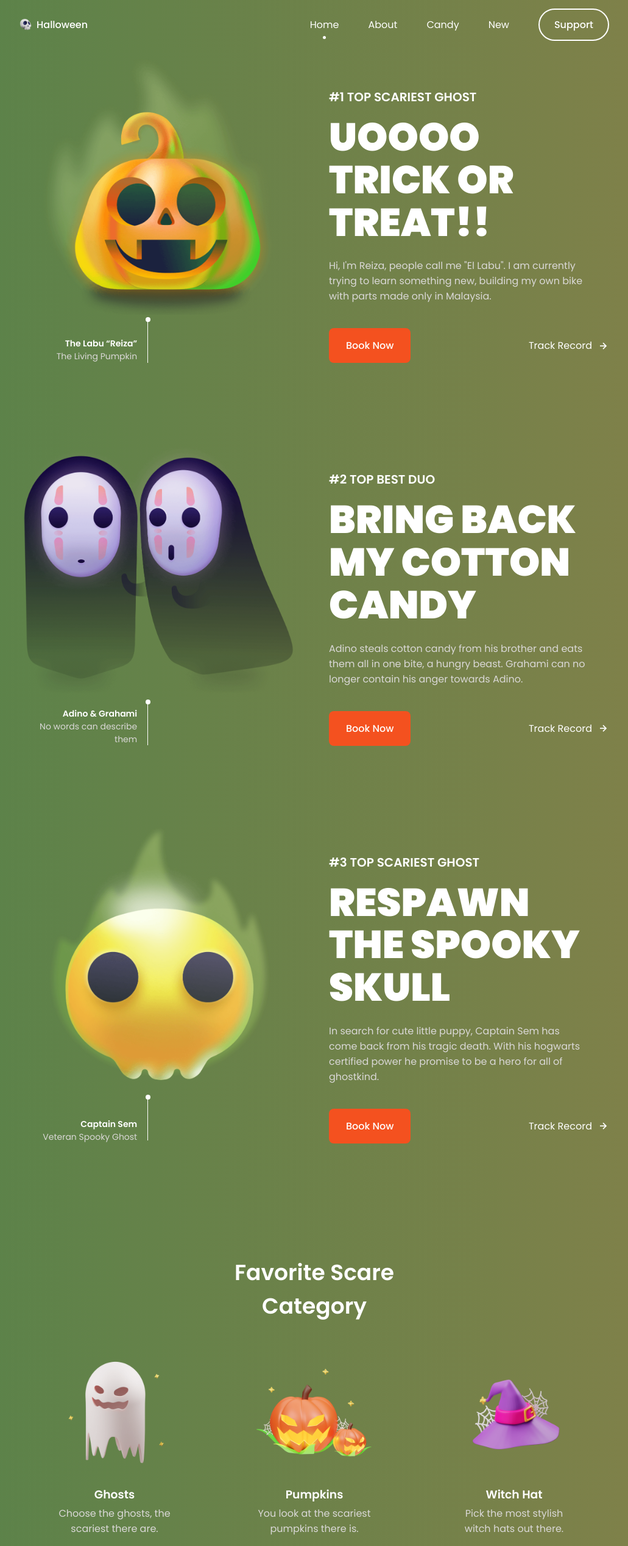
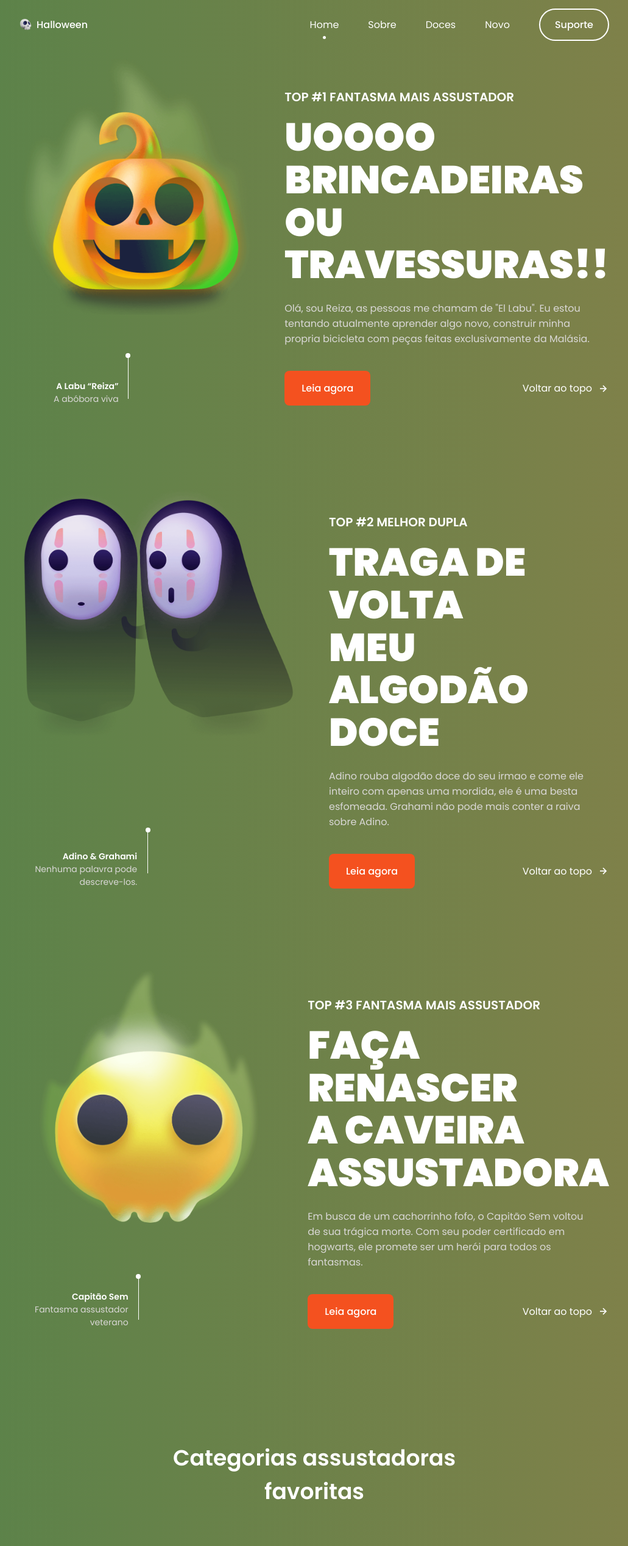
Before and after one commit to NicolasMoraesDeSouza/halloween_website, a plain HTML site: page index.html in a window 1280 px wide. Shown: the top 2535 px of the page at 61% size, without its empty margins (124-1155 px from the left). Drawn offline with nearby package versions, Linux system fonts and the light colour scheme.

Commit message:
Completando projeto

```diff
--- a/index.html
+++ b/index.html
@@ -31,18 +31,18 @@
                     </li>
 
                     <li class="nav__item">
-                        <a href="#about" class="nav__link">About</a>
+                        <a href="#about" class="nav__link">Sobre</a>
                     </li>
 
                     <li class="nav__item">
-                        <a href="#trick" class="nav__link">Candy</a>
+                        <a href="#trick" class="nav__link">Doces</a>
                     </li>
 
                     <li class="nav__item">
-                        <a href="#new" class="nav__link">New</a>
+                        <a href="#new" class="nav__link">Novo</a>
                     </li>
 
-                    <a href="#" class="button button--ghost">Support</a>
+                    <a href="#" class="button button--ghost">Suporte</a>
                 </ul>
 
                 <div class="nav__close" id="nav-close">
@@ -72,21 +72,21 @@
                                 <div class="home__indicator"></div>
 
                                 <div class="home__details-img">
-                                    <h4 class="home__details-title">The Labu “Reiza”</h4>
-                                    <span class="home__details-subtitle">The Living Pumpkin</span>
+                                    <h4 class="home__details-title">A Labu “Reiza”</h4>
+                                    <span class="home__details-subtitle">A abóbora viva</span>
                                 </div>
                             </div>
 
                             <div class="home__data">
-                                <h3 class="home__subtitle">#1 Top Scariest Ghost</h3>
-                                <h1 class="home__title">UOOOO <br> TRICK OR <br> TREAT!!</h1>
-                                <p class="home__description">Hi, I'm Reiza, people call me "El Labu". I am currently trying to learn
-                                    something new, building my own bike with parts made only in Malaysia.
+                                <h3 class="home__subtitle">Top #1 Fantasma mais assustador</h3>
+                                <h1 class="home__title">UOOOO <br> BRINCADEIRAS OU <br> TRAVESSURAS!!</h1>
+                                <p class="home__description">Olá, sou Reiza, as pessoas me chamam de "El Labu". Eu estou tentando atualmente aprender algo novo, construir minha propria bicicleta com peças feitas exclusivamente da Malásia.
+
                                 </p>
 
                                 <div class="home__buttons">
-                                    <a href="#" class="button">Book Now</a>
-                                    <a href="#" class="button--link button--flex">Track Record <i class='bx bx-right-arrow-alt button__icon'></i></a>
+                                    <a href="#" class="button">Leia agora</a>
+                                    <a href="#" class="button--link button--flex">Voltar ao topo<i class='bx bx-right-arrow-alt button__icon'></i></a>
                                 </div>
                             </div>
                         </div>
@@ -101,20 +101,19 @@
 
                                 <div class="home__details-img">
                                     <h4 class="home__details-title">Adino & Grahami</h4>
-                                    <span class="home__details-subtitle">No words can describe them</span>
+                                    <span class="home__details-subtitle">Nenhuma palavra pode descreve-los.</span>
                                 </div>
                             </div>
 
                             <div class="home__data">
-                                <h3 class="home__subtitle">#2 top Best duo</h3>
-                                <h1 class="home__title">BRING BACK <br> MY COTTON <br> CANDY</h1>
-                                <p class="home__description">Adino steals cotton candy from his brother and eats them all in one bite,
-                                    a hungry beast. Grahami can no longer contain his anger towards Adino.
+                                <h3 class="home__subtitle">Top #2 Melhor Dupla</h3>
+                                <h1 class="home__title">TRAGA DE VOLTA <br> MEU ALGODÃO <br> DOCE</h1>
+                                <p class="home__description">Adino rouba algodão doce do seu irmao e come ele inteiro com apenas uma mordida, ele é uma besta esfomeada. Grahami não pode mais conter a raiva sobre Adino.
                                 </p>
 
                                 <div class="home__buttons">
-                                    <a href="#" class="button">Book Now</a>
-                                    <a href="#" class="button--link button--flex">Track Record <i class='bx bx-right-arrow-alt button__icon'></i></a>
+                                    <a href="#" class="button">Leia agora</a>
+                                    <a href="#" class="button--link button--flex">Voltar ao topo <i class='bx bx-right-arrow-alt button__icon'></i></a>
                                 </div>
                             </div>
                         </div>
@@ -128,21 +127,21 @@
                                 <div class="home__indicator"></div>
 
                                 <div class="home__details-img">
-                                    <h4 class="home__details-title">Captain Sem</h4>
-                                    <span class="home__details-subtitle">Veteran Spooky Ghost</span>
+                                    <h4 class="home__details-title">Capitão Sem</h4>
+                                    <span class="home__details-subtitle">Fantasma assustador veterano</span>
                                 </div>
                             </div>
 
                             <div class="home__data">
-                                <h3 class="home__subtitle">#3 Top Scariest  Ghost</h3>
-                                <h1 class="home__title">RESPAWN <br> THE SPOOKY <br> SKULL</h1>
-                                <p class="home__description">In search for cute little puppy, Captain Sem has come back from his tragic death.
-                                    With his hogwarts certified power he promise to be a hero for all of ghostkind.
+                                <h3 class="home__subtitle">Top #3 Fantasma mais assustador</h3>
+                                <h1 class="home__title">FAÇA RENASCER <br> A CAVEIRA <br> ASSUSTADORA</h1>
+                                <p class="home__description">Em busca de um cachorrinho fofo, o Capitão Sem voltou de sua trágica morte.
+                                    Com seu poder certificado em hogwarts, ele promete ser um herói para todos os fantasmas.
                                 </p>
 
                                 <div class="home__buttons">
-                                    <a href="#" class="button">Book Now</a>
-                                    <a href="#" class="button--link button--flex">Track Record <i class='bx bx-right-arrow-alt button__icon'></i></a>
+                                    <a href="#" class="button">Leia agora</a>
+                                    <a href="#" class="button--link button--flex">Voltar ao topo <i class='bx bx-right-arrow-alt button__icon'></i></a>
                                 </div>
                             </div>
                         </div>
@@ -153,25 +152,25 @@
         </section>
          <!--==================== CATEGORY ====================-->
          <section class="section category">
-            <h2 class="section__title">Favorite Scare <br> Category</h2>
+            <h2 class="section__title">Categorias assustadoras <br> favoritas</h2>
 
             <div class="category__container container grid">
                 <div class="category__data">
                     <img src="assets/img/category1-img.png" alt="" class="category__img">
-                    <h3 class="category__title">Ghosts</h3>
-                    <p class="category__description">Choose the ghosts, the scariest there are.</p>
+                    <h3 class="category__title">Fantasmas</h3>
+                    <p class="category__description">Escolha os fantasmas, os mais assustadores que existem.</p>
                 </div>
 
                 <div class="category__data">
                     <img src="assets/img/category2-img.png" alt="" class="category__img">
-                    <h3 class="category__title">Pumpkins</h3>
-                    <p class="category__description">You look at the scariest pumpkins there is.</p>
+                    <h3 class="category__title">Abóboras</h3>
+                    <p class="category__description">Você está olhando para as abóboras mais assustadoras que existem.</p>
                 </div>
 
                 <div class="category__data">
                     <img src="assets/img/category3-img.png" alt="" class="category__img">
-                    <h3 class="category__title">Witch Hat</h3>
-                    <p class="category__description">Pick the most stylish witch hats out there.</p>
+                    <h3 class="category__title">Chapéu de Bruxa</h3>
+                    <p class="category__description">Escolha os chapéus de bruxa mais estilosos que existem.</p>
                 </div>
             </div>
         </section>
@@ -180,12 +179,12 @@
         <section class="section about" id="about">
             <div class="about__container container grid">
                 <div class="about__data">
-                    <h2 class="section__title about__title">About Halloween <br> Night</h2>
-                    <p class="about__description">Night of all the saints, or all the dead, is celebrated on October 31 and it is a
-                        very fun international celebration, this celebration comes from ancient origins, and is already
-                        celebrated by everyone.
+                    <h2 class="section__title about__title">Sobre a noite de <br> Halloween</h2>
+                    <p class="about__description">A noite de todos os santos, ou de todos os mortos, é celebrada em 31 de outubro e é uma
+                        festa internacional muito divertida, esta festa vem de origens antigas, e já está
+                        comemorado por todos.
                     </p>
-                    <a href="#" class="button">Know more</a>
+                    <a href="#" class="button">Saiba mais</a>
                 </div>
 
                 <img src="assets/img/about-img.png" alt="" class="about__img">
@@ -194,13 +193,13 @@
 
         <!--==================== TRICK OR TREAT ====================-->
         <section class="section trick" id="trick">
-            <h2 class="section__title">Trick Or Treat</h2>
+            <h2 class="section__title">Brincadeiras ou travessuras</h2>
 
             <div class="trick__container container grid">
                 <div class="trick__content">
                     <img src="assets/img/trick-treat1-img.png" alt="" class="trick__img">
-                    <h3 class="trick__title">Toffee</h3>
-                    <span class="trick__subtitle">Candy</span>
+                    <h3 class="trick__title">Caramelo</h3>
+                    <span class="trick__subtitle">Doce</span>
                     <span class="trick__price">$11.99</span>
                     <button class="button trick__button">
                         <i class='bx bx-cart-alt trick__icon'></i>
@@ -209,8 +208,8 @@
 
                 <div class="trick__content">
                     <img src="assets/img/trick-treat2-img.png" alt="" class="trick__img">
-                    <h3 class="trick__title">Bone</h3>
-                    <span class="trick__subtitle">Accessory</span>
+                    <h3 class="trick__title">Osso</h3>
+                    <span class="trick__subtitle">Acessório</span>
                     <span class="trick__price">$8.99</span>
                     <button class="button trick__button">
                         <i class='bx bx-cart-alt trick__icon'></i>
@@ -219,8 +218,8 @@
 
                 <div class="trick__content">
                     <img src="assets/img/trick-treat3-img.png" alt="" class="trick__img">
-                    <h3 class="trick__title">Scarecrow</h3>
-                    <span class="trick__subtitle">Accessory</span>
+                    <h3 class="trick__title">Espantalho</h3>
+                    <span class="trick__subtitle">Acessório</span>
                     <span class="trick__price">$15.99</span>
                     <button class="button trick__button">
                         <i class='bx bx-cart-alt trick__icon'></i>
@@ -229,8 +228,8 @@
 
                 <div class="trick__content">
                     <img src="assets/img/trick-treat4-img.png" alt="" class="trick__img">
-                    <h3 class="trick__title">Candy Cane</h3>
-                    <span class="trick__subtitle">Candy</span>
+                    <h3 class="trick__title">Bastão Doce</h3>
+                    <span class="trick__subtitle">Doec</span>
                     <span class="trick__price">$7.99</span>
                     <button class="button trick__button">
                         <i class='bx bx-cart-alt trick__icon'></i>
@@ -239,8 +238,8 @@
 
                 <div class="trick__content">
                     <img src="assets/img/trick-treat5-img.png" alt="" class="trick__img">
-                    <h3 class="trick__title">Pumpkin</h3>
-                    <span class="trick__subtitle">Candy</span>
+                    <h3 class="trick__title">Abóbora</h3>
+                    <span class="trick__subtitle">Doce</span>
                     <span class="trick__price">$19.99</span>
                     <button class="button trick__button">
                         <i class='bx bx-cart-alt trick__icon'></i>
@@ -249,8 +248,8 @@
 
                 <div class="trick__content">
                     <img src="assets/img/trick-treat6-img.png" alt="" class="trick__img">
-                    <h3 class="trick__title">Ghost</h3>
-                    <span class="trick__subtitle">Accessory</span>
+                    <h3 class="trick__title">Fantasma</h3>
+                    <span class="trick__subtitle">Acessório</span>
                     <span class="trick__price">$17.99</span>
                     <button class="button trick__button">
                         <i class='bx bx-cart-alt trick__icon'></i>
@@ -263,8 +262,8 @@
         <section class="section discount">
             <div class="discount__container container grid">
                 <div class="discount__data">
-                    <h2 class="discount__title">50% Discount <br> On New Products</h2>
-                    <a href="#" class="button">Go to new</a>
+                    <h2 class="discount__title">50% de Desconto <br> Em Novos Produtos</h2>
+                    <a href="#" class="button">Ir para o topo</a>
                 </div>
 
                 <img src="assets/img/discount-img.png" alt="" class="discount__img">
```
